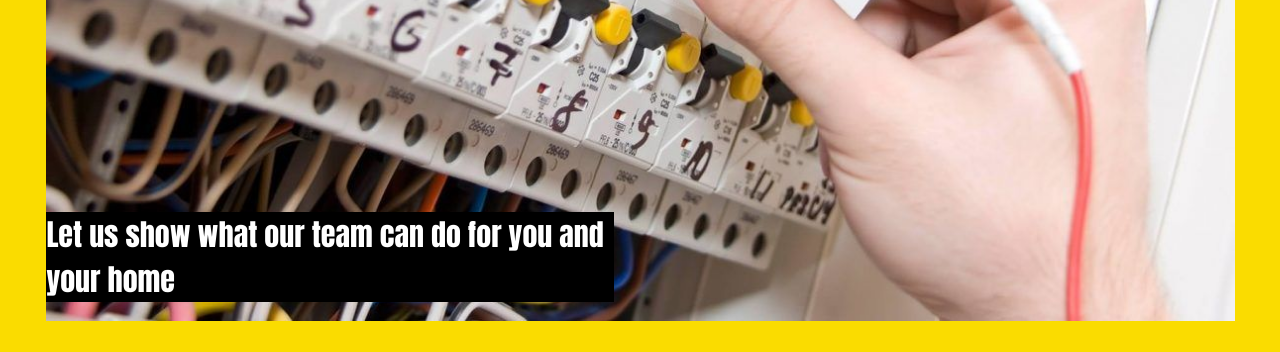
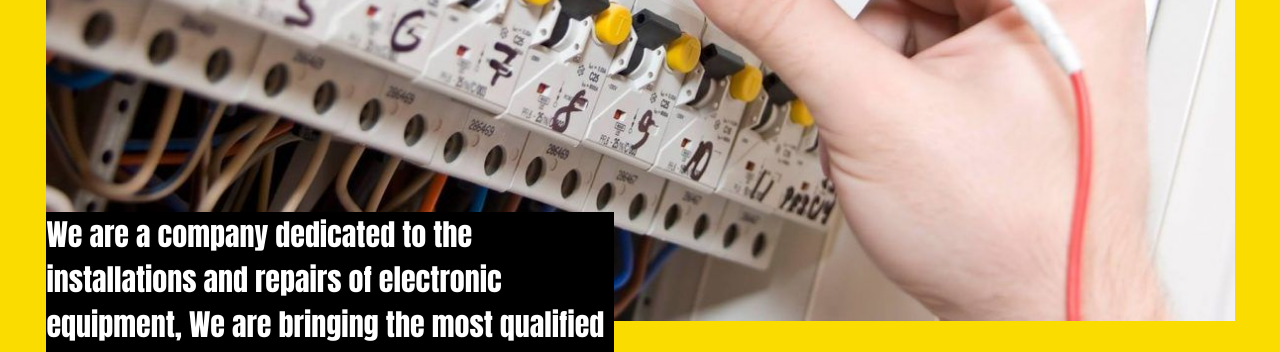
Before and after one commit to Pycoo/Pycoo, a plain HTML site: page index.html in a window 1280 px wide. Shown: the part 565-917 px from the top of the page. Drawn offline with Linux system fonts and the light colour scheme.

Commit message:
Update index.html

```diff
--- a/index.html
+++ b/index.html
@@ -35,7 +35,7 @@
    <h2 class="testimonials">Testimonials</h2>
 <h2 class="testo2">You need help? Helping you have never been so easy.</h2>
 <h2 class="testo3" >Let us show what our team can do for you and your home </h2>
-<h2 class="testo3" >Let us show what our team can do for you and your home </h2>
+<h2 class="testo3" >We are a company dedicated to the installations and repairs of electronic equipment, We are bringing the most qualified team to your house and do all the repairs and installation of electronics/electrics that you have trouble with. </h2>
 
 
     <img class="kalocho"src="./PYCO/Landing Page/Images/Kalid2.jpeg" >
```
